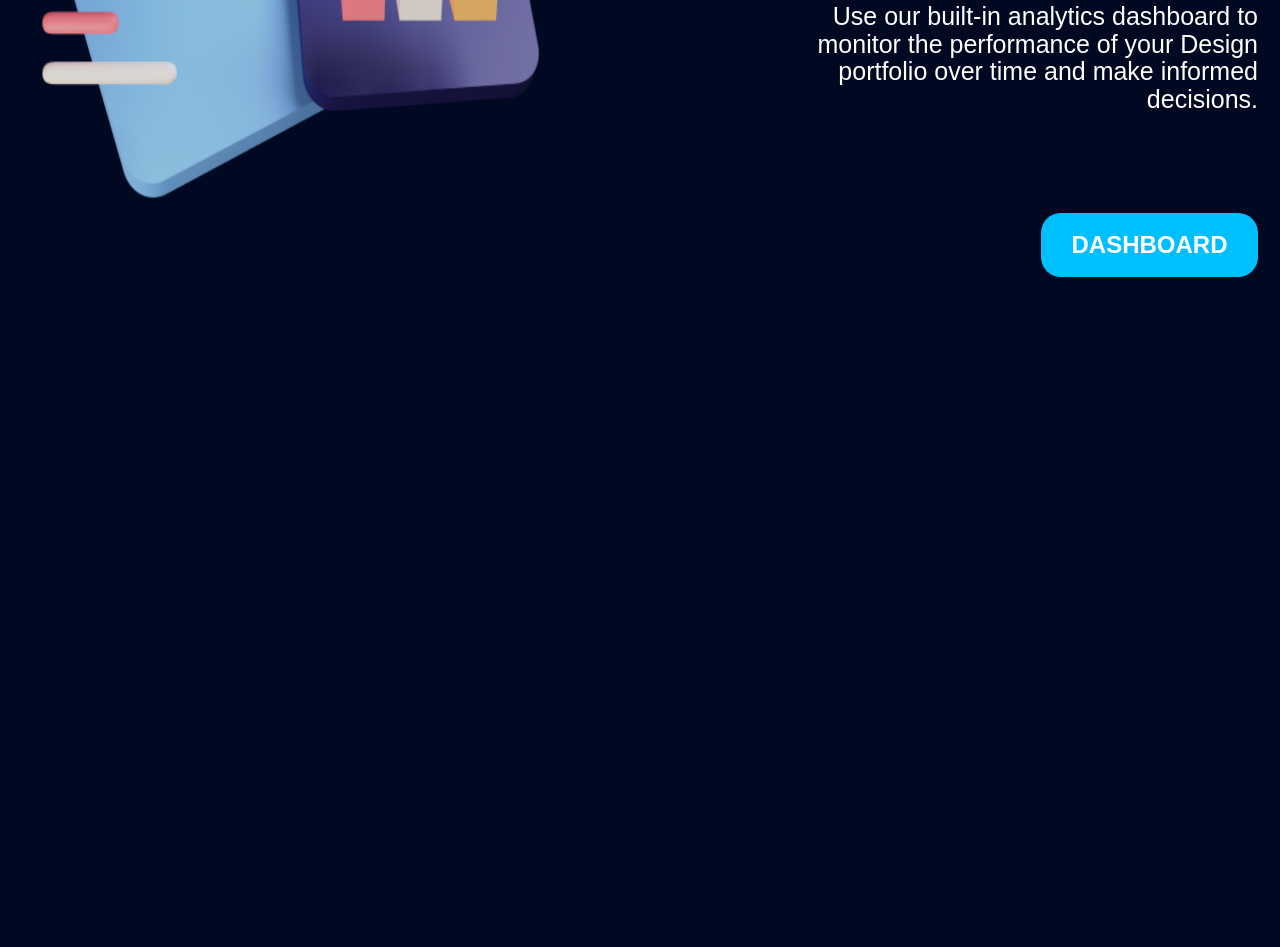
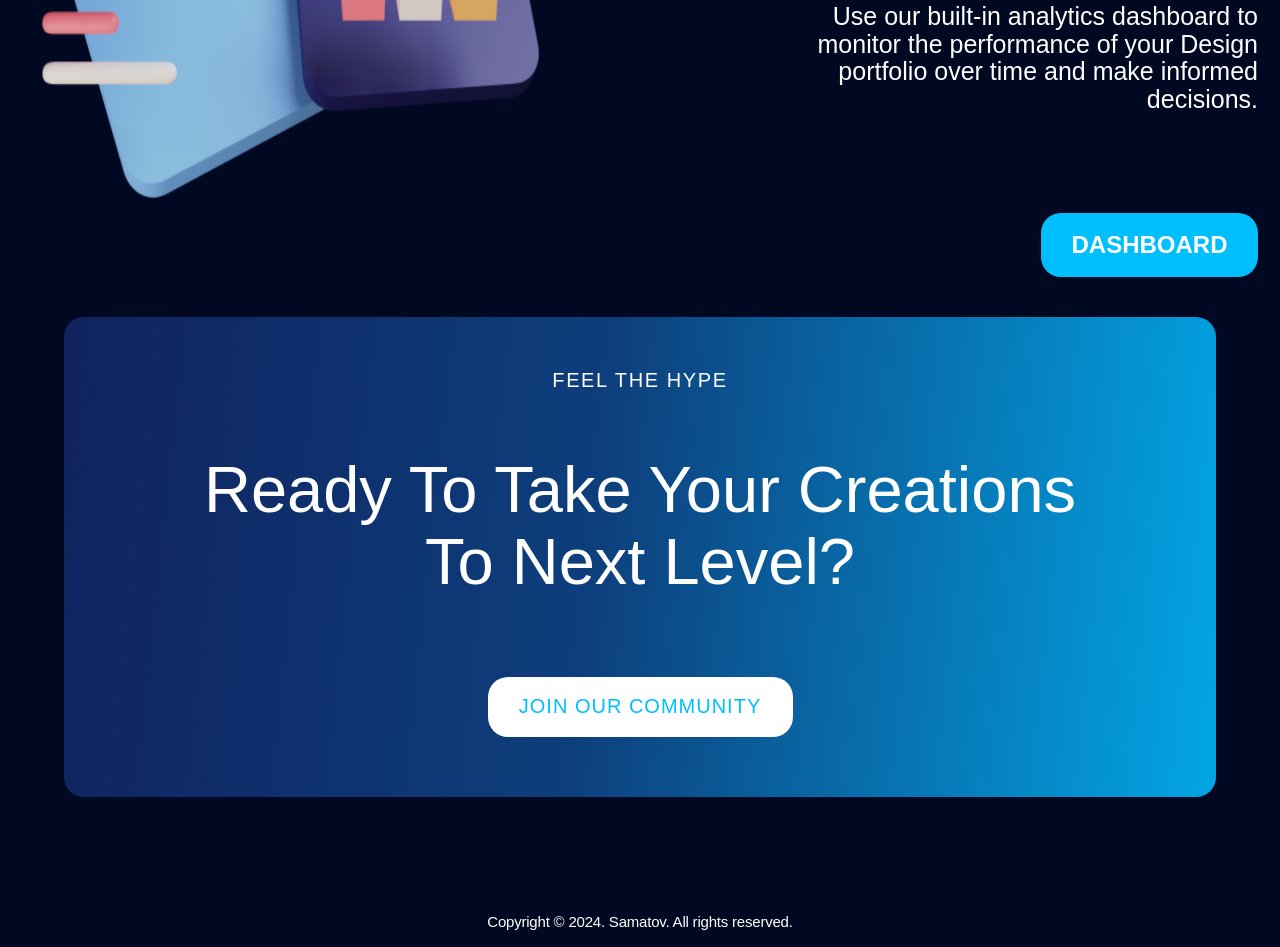
Before and after one commit to Z9625/LuminaUX, a plain HTML site: page index.html in a window 1280 px wide. Shown: the part 3298-4245 px from the top of the page. Before the commit the page ends 3615 px from the top, so only its background shows below. Drawn offline with Linux system fonts and the light colour scheme.

Commit message:
Xui Znaet

```diff
--- a/index.html
+++ b/index.html
@@ -85,6 +85,19 @@
         </div>
     </section>
 
+
+    <section class="sec6">
+        <h3>Feel the hype</h3>
+        <h1>Ready to take your creations to next level?</h1>
+        <a href="#">Join Our Community</a>
+    </section>
+
+
+
+    <footer>
+        <h1>Copyright © 2024. Samatov. All rights reserved.</h1>
+    </footer>
+
 </body>
 
 </html>
--- a/style.css
+++ b/style.css
@@ -436,3 +436,90 @@ header .header-links .a:hover {
     text-decoration: none;
     margin: 100px 0 0 465px;
 }
+
+.sec6 {
+    width: 90%;
+    height: 60vh;
+    position: relative;
+    display: flex;
+    flex-direction: column;
+    margin: auto;
+    background: linear-gradient(96.11deg, #10205C -3.4%, #0D3F7C 45.99%, #00BFFF 113.48%);
+    border-radius: 20px;
+}
+
+.sec6 h3 {
+    font-family: sans-serif;
+    font-size: 20px;
+    font-weight: 500;
+    line-height: 27.5px;
+    letter-spacing: 0.08em;
+    text-align: center;
+    text-underline-position: from-font;
+    text-decoration-skip-ink: none;
+    text-transform: uppercase;
+    color: #FFFFFF;
+    margin: 50px 0 0 0;
+}
+
+.sec6 h1 {
+    font-family: sans-serif;
+    font-size: 65px;
+    font-weight: 500;
+    line-height: 71.5px;
+    text-align: center;
+    text-underline-position: from-font;
+    text-decoration-skip-ink: none;
+    color: #FFFFFF;
+    text-transform: capitalize;
+    margin: 30px 0 0 0;
+    width: 900px;
+    margin: auto;
+}
+
+.sec6 a {
+    width: 305px;
+    height: 60px;
+    border-radius: 20px;
+    display: flex;
+    justify-content: center;
+    align-items: center;
+    text-align: center;
+    background: #fff;
+    font-family: sans-serif;
+    font-size: 20px;
+    font-weight: 500;
+    line-height: 27.5px;
+    letter-spacing: 0.08em;
+    text-align: left;
+    text-underline-position: from-font;
+    text-decoration-skip-ink: none;
+    color: #00BFFF;
+    text-decoration: none;
+    margin: auto;
+    margin-top: 20px;
+    text-transform: uppercase;
+    letter-spacing: 1px;
+}
+
+footer {
+    width: 100%;
+    height: 50px;
+    display: flex;
+    justify-content: center;
+    align-items: center;
+    position: relative;
+    margin: 100px 0 0 0;
+}
+
+footer h1 {
+    font-family: sans-serif;
+    font-size: 15px;
+    font-weight: 400;
+    line-height: 19.53px;
+    letter-spacing: -0.20454545319080353px;
+    text-align: left;
+    text-underline-position: from-font;
+    text-decoration-skip-ink: none;
+    color: #fff;
+}
```
